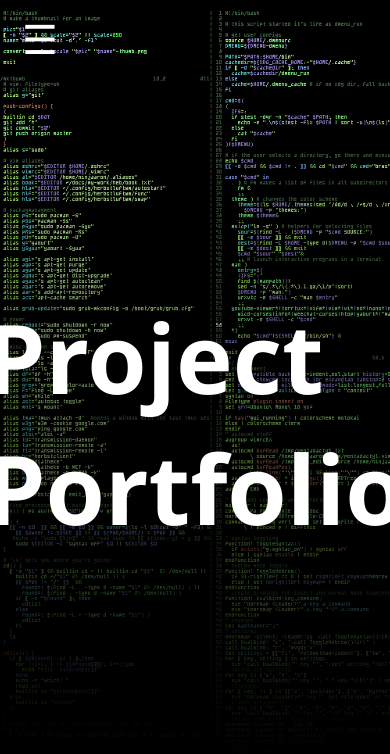
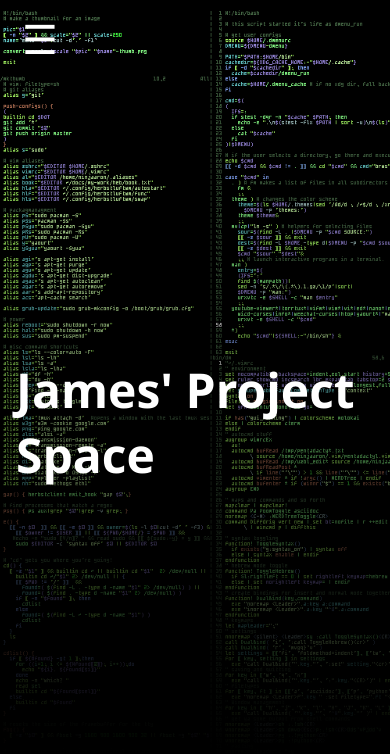
Before and after one commit to james-hughes1/james-hughes-projects, a React (Create React App) app: page / in a window 390 px wide. Shown: the top 754 px of the page. Built offline with nearby package versions, Linux system fonts and the light colour scheme.

Commit message:
Fix: Title too big for mobile.

```diff
--- a/src/App.css
+++ b/src/App.css
@@ -99,6 +99,13 @@ body, html, #root {
   font-size: 4rem;
   font-weight: 700;
   color: white;
+}
+
+@media (max-width: 768px) {
+  .hero {
+    font-size: 2rem; /* smaller text for mobile */
+    padding: 0 1rem; /* add padding so text doesn't touch edges */
+  }
 }
 
 /* Hamburger Button */
--- a/src/pages/Home.js
+++ b/src/pages/Home.js
@@ -12,7 +12,7 @@ export default function Home({ onOpenSidebar }) {
       </button>
 
       <section className="hero">
-        <h1>Project Portfolio</h1>
+        <h1>James' Project Space</h1>
       </section>
 
       <section className="projects-section">
```
Also changed, not shown: src/components/Hero.js (deleted, +0 -10 lines).
